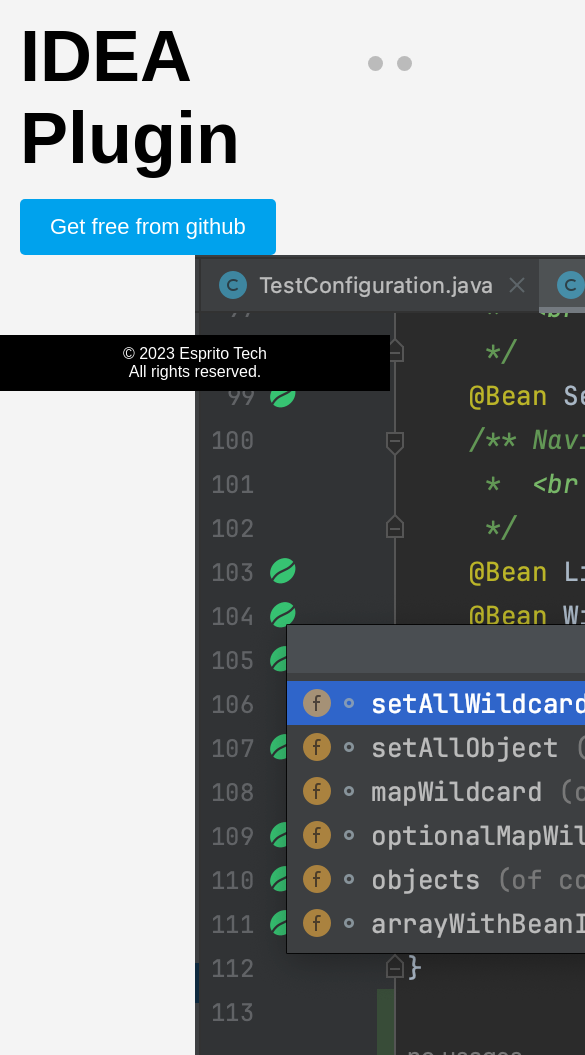
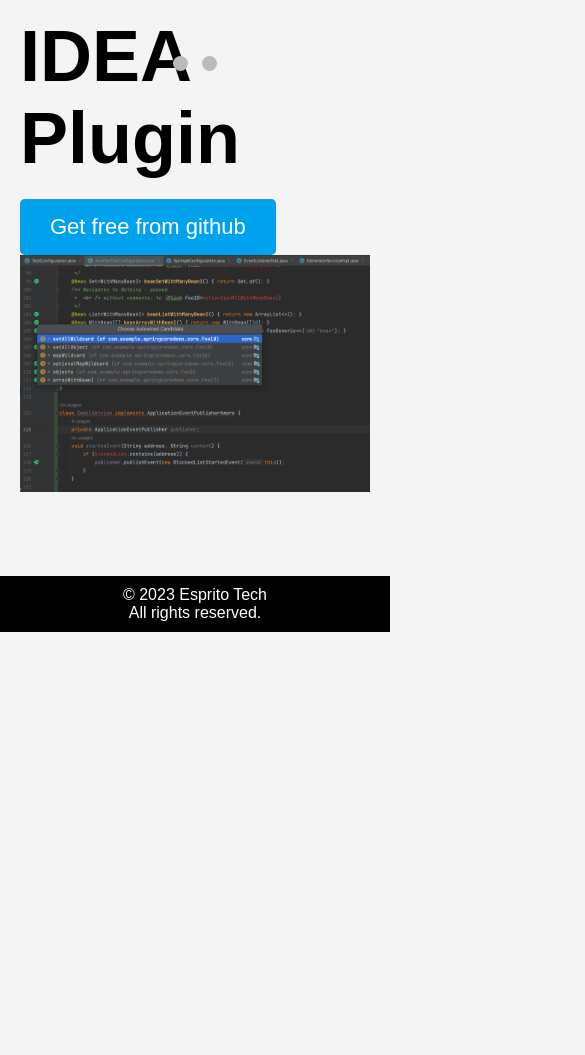
Before and after one commit to esprito-plugin/esprito-plugin.github.io, a plain HTML site: page index.html in a window 390 px wide. Shown: the part 759-1814 px from the top of the page, 585 px wide, since content can reach past the window. After the commit the page ends 1391 px from the top, so only its background shows below. Drawn offline with Linux system fonts and the light colour scheme.

Commit message:
Update styles.css

```diff
--- a/styles.css
+++ b/styles.css
@@ -127,56 +127,70 @@
     display: inline-block; /* Allows width and height on the link */
 }
 
+/* Slider container */
 .slider {
-  width: 100%;
+  max-width: 100%; /* Maximum width of the slider */
   position: relative;
+  margin: auto;
 }
 
+/* Slides */
 .slide {
-  display: none;
-  position: absolute;
-  width: 100%;
-  top: 0;
-  left: 0;
+  display: none; /* Hide slides by default */
+  width: 100%; /* Slides need to be the same width as the slider container */
+  transition: opacity 0.6s; /* Smooth transition for fading slides */
 }
 
-/* :target pseudo-class styles the active slide */
-:target {
+/* Display the first slide by default */
+.slide:first-of-type {
   display: block;
 }
 
+/* Navigation dots container */
 .slider-nav {
-  text-align: center;
+  text-align: center; /* Center the dot navigation in the slider */
   position: absolute;
   bottom: 10px;
-  width: 100%;
+  left: 0;
+  right: 0;
 }
 
+/* Navigation dots */
 .dot {
+  cursor: pointer;
+  height: 15px;
+  width: 15px;
+  margin: 0 5px;
+  background-color: #bbb;
+  border-radius: 50%;
   display: inline-block;
-  width: 15px;
-  height: 15px;
-  border-radius: 50%;
-  background-color: #bbb;
-  margin: 0 5px;
-  cursor: pointer;
+  transition: background-color 0.6s ease;
 }
 
-/* :target pseudo-class styles the active dot */
-.dot:target,
-.slider-nav a[href]:target {
+/* The active dot */
+.dot.active, .dot:hover {
   background-color: #717171;
 }
 
-/* Fallback to show the first slide */
-#slide1:target ~ .slider-nav a[href="#slide1"],
-#slide2:target ~ .slider-nav a[href="#slide2"],
-.slider-nav a[href="#slide1"]:target {
-  background-color: #717171;
+/* Fading animation */
+.fade {
+  animation-name: fade;
+  animation-duration: 1.5s;
 }
 
-/* Default to show the first slide if none are targeted */
-.slider:target .slide:first-child,
-.slider .slide:first-child {
-  display: block;
+@keyframes fade {
+  from {opacity: .4}
+  to {opacity: 1}
 }
+
+/* Responsive settings */
+@media only screen and (max-width: 768px) {
+  .slider {
+    width: 100%;
+  }
+  .slide img {
+    width: 100%;
+  }
+}
+
+/* Additional styles for buttons, transitions, etc., can be added below */
```
